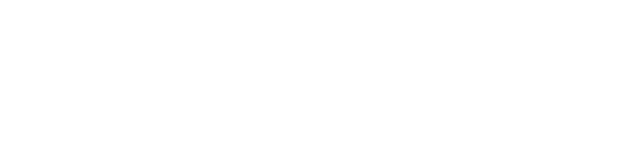
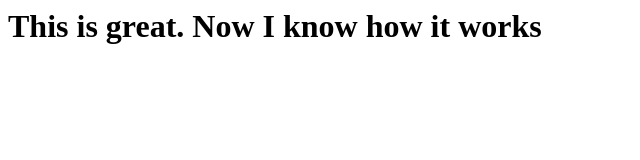
Before and after one commit to alex3181/test_rep, a plain HTML site: page index.html in a window 1280 px wide. Shown: the whole page, without its empty margins (0-640 px from the left). Drawn offline with Linux system fonts and the light colour scheme.

Commit message:
Update index.html

```diff
--- a/index.html
+++ b/index.html
@@ -3,6 +3,6 @@
 		<title>Welcome</title>
 	</head>
 	<body>
-
+		<h1>This is great. Now I know how it works</h>
 	</body>
 </html>
```
